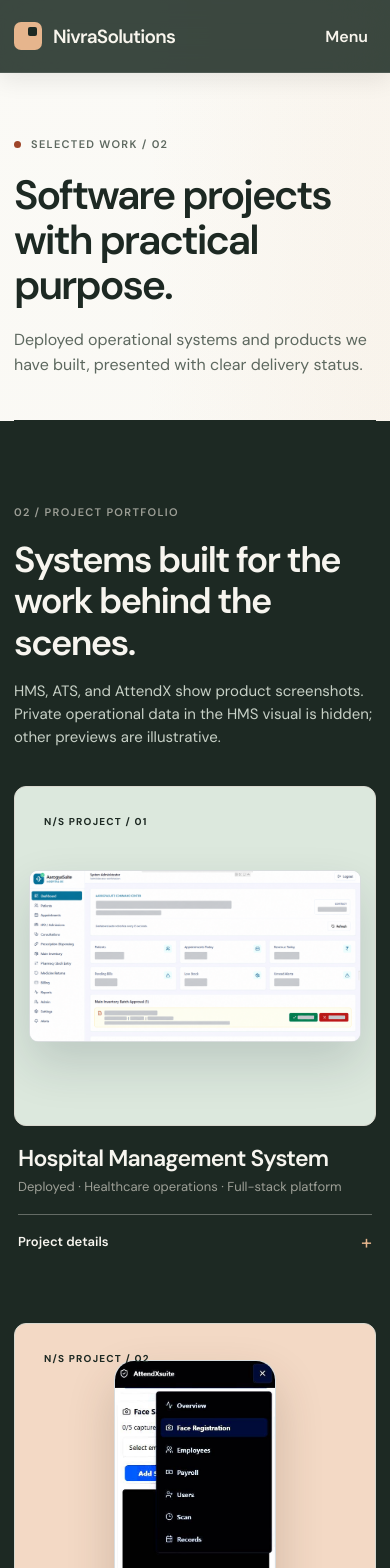
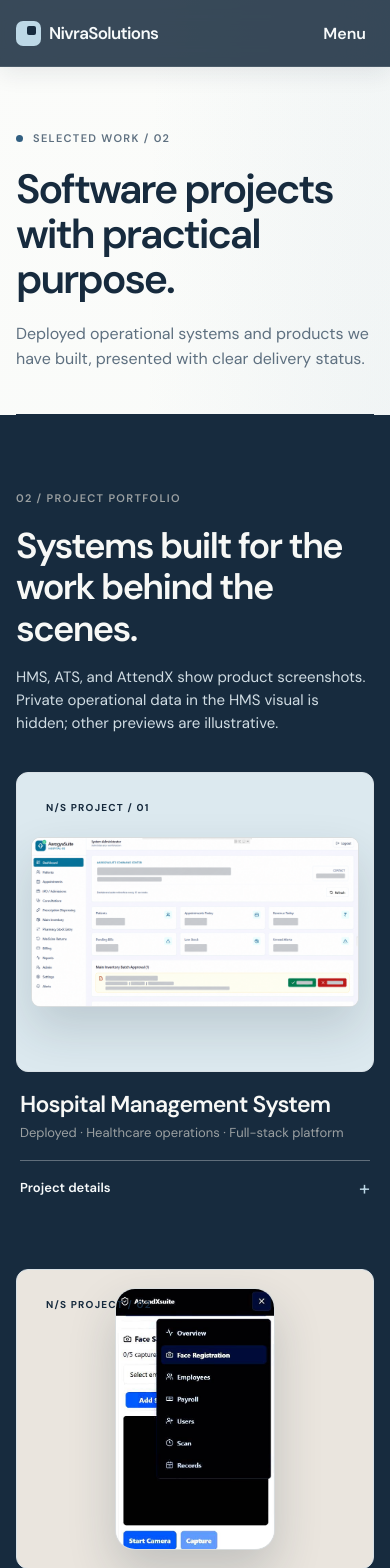
Before and after one commit to ZoxyZee/nivrasolutions, a React (Vite) app: page /work in a window 390 px wide. Shown: the top 1568 px of the page. Built offline with nearby package versions, Linux system fonts and the light colour scheme.

Commit message:
Refine mobile layout and navy palette

```diff
--- a/index.html
+++ b/index.html
@@ -10,7 +10,7 @@
       name="description"
       content="NivraSolutions builds custom software, web applications, and workflow automation for growing teams."
     />
-    <meta name="theme-color" content="#1d2923" />
+    <meta name="theme-color" content="#172b3e" />
     <link rel="preconnect" href="https://fonts.googleapis.com" />
     <link rel="preconnect" href="https://fonts.gstatic.com" crossorigin />
     <link
--- a/public/blog.css
+++ b/public/blog.css
@@ -1,10 +1,10 @@
 :root {
-  --paper: #f5f5f0;
-  --ink: #14232a;
-  --muted: #5d6a6d;
-  --line: rgba(20, 35, 42, 0.2);
-  --acid: #b7dfd3;
-  --coral: #e6a47f;
+  --paper: #f7f8f6;
+  --ink: #172b3e;
+  --muted: #5e7080;
+  --line: #d9e1e6;
+  --acid: #315f81;
+  --coral: #bdd8e6;
 }
 
 * {
@@ -36,7 +36,7 @@ a {
   position: sticky;
   top: 0;
   z-index: 20;
-  background: rgba(245, 245, 240, 0.94);
+  background: rgba(247, 248, 246, 0.94);
   backdrop-filter: blur(18px);
 }
 .blog-nav {
@@ -179,7 +179,7 @@ a {
   letter-spacing: -0.025em;
 }
 .post-row h2 a:hover {
-  color: #9b543b;
+  color: #315f81;
 }
 .post-row p {
   max-width: 620px;
@@ -271,7 +271,7 @@ a {
   text-underline-offset: 4px;
 }
 .article-body a:hover {
-  color: #9b543b;
+  color: #315f81;
 }
 .article-body ul,
 .article-body ol {
@@ -496,12 +496,12 @@ a {
 
 /* Match the main site's straightforward software-company typography. */
 :root {
-  --paper: #f7f5ef;
-  --ink: #1d2923;
-  --muted: #5d685f;
-  --line: #d9d8cf;
-  --acid: #9e4529;
-  --coral: #e6b58d;
+  --paper: #f7f8f6;
+  --ink: #172b3e;
+  --muted: #5e7080;
+  --line: #d9e1e6;
+  --acid: #315f81;
+  --coral: #bdd8e6;
 }
 
 body {
@@ -509,19 +509,19 @@ body {
   background-image:
     radial-gradient(
       ellipse at 90% 30%,
-      rgba(224, 167, 111, 0.1),
+      rgba(119, 159, 187, 0.1),
       transparent 35%
     ),
-    linear-gradient(180deg, #fbfaf6 0%, #f3f1e9 56%, #faf8f3 100%);
+    linear-gradient(180deg, #fbfcfa 0%, #f0f3f2 56%, #f8faf9 100%);
 }
 
 .blog-header {
   border-bottom: 1px solid rgba(255, 255, 255, 0.1);
-  background: rgba(22, 37, 29, 0.88);
-  color: #f8f5ed;
+  background: rgba(18, 39, 58, 0.88);
+  color: #f7fafb;
   -webkit-backdrop-filter: blur(24px) saturate(120%);
   backdrop-filter: blur(24px) saturate(120%);
-  box-shadow: 0 6px 24px rgba(18, 23, 21, 0.12);
+  box-shadow: 0 6px 24px rgba(17, 36, 53, 0.12);
 }
 
 .blog-nav {
@@ -545,7 +545,7 @@ body {
 }
 
 .nav-cta:hover {
-  background: #f0caa9;
+  background: #d1e6f0;
 }
 
 .blog-hero {
@@ -648,4 +648,42 @@ body {
   .post-row h2 {
     font-size: 28px;
   }
+
+  .blog-wrap {
+    width: calc(100% - 32px);
+  }
+
+  .blog-nav {
+    gap: 10px;
+    padding: 14px 0;
+  }
+
+  .blog-brand {
+    font-size: 17px;
+  }
+
+  .blog-nav nav {
+    flex-wrap: wrap;
+    gap: 4px 16px;
+    overflow: visible;
+    white-space: normal;
+  }
+
+  .blog-nav nav a:not(.nav-cta) {
+    min-height: 40px;
+    display: inline-flex;
+    align-items: center;
+  }
+
+  .blog-nav .nav-cta {
+    min-height: 40px;
+    display: inline-flex;
+    align-items: center;
+    padding: 8px 12px;
+  }
+
+  .article-body pre {
+    max-width: 100%;
+    overflow-x: auto;
+  }
 }
--- a/src/professional.css
+++ b/src/professional.css
@@ -1,14 +1,14 @@
 /* NivraSolutions' product-led visual layer. The base stylesheet retains layout
    and component behavior; this layer gives the site a distinctive B2B finish. */
 :root {
-  --paper: #f7f5ef;
-  --paper2: #ede9df;
-  --ink: #1d2923;
-  --muted: #5d685f;
-  --line: #d9d8cf;
-  --acid: #9e4529;
-  --coral: #e6b58d;
-  --soft-accent: #e3eae1;
+  --paper: #f7f8f6;
+  --paper2: #e8eef1;
+  --ink: #172b3e;
+  --muted: #5e7080;
+  --line: #d9e1e6;
+  --acid: #315f81;
+  --coral: #bdd8e6;
+  --soft-accent: #e3edf2;
   --radius: 12px;
 }
 
@@ -17,14 +17,14 @@ body {
   background-image:
     radial-gradient(
       ellipse at 90% 30%,
-      rgba(224, 167, 111, 0.1),
+      rgba(119, 159, 187, 0.1),
       transparent 35%
     ),
-    linear-gradient(180deg, #fbfaf6 0%, #f3f1e9 56%, #faf8f3 100%);
+    linear-gradient(180deg, #fbfcfa 0%, #f0f3f2 56%, #f8faf9 100%);
 }
 
 ::selection {
-  background: #e9c7aa;
+  background: #c7dfeb;
   color: var(--ink);
 }
 
@@ -41,11 +41,11 @@ body {
 
 .site-header {
   border-bottom: 1px solid rgba(255, 255, 255, 0.1);
-  background: rgba(22, 37, 29, 0.84);
-  color: #f8f5ed;
+  background: rgba(18, 39, 58, 0.84);
+  color: #f7fafb;
   -webkit-backdrop-filter: blur(24px) saturate(120%);
   backdrop-filter: blur(24px) saturate(120%);
-  box-shadow: 0 6px 24px rgba(18, 23, 21, 0.09);
+  box-shadow: 0 6px 24px rgba(17, 36, 53, 0.09);
   transition:
     background 0.3s ease,
     border-color 0.3s ease,
@@ -54,8 +54,8 @@ body {
 
 .site-header.is-scrolled {
   border-bottom-color: rgba(255, 255, 255, 0.15);
-  background: rgba(22, 37, 29, 0.93);
-  box-shadow: 0 12px 34px rgba(18, 23, 21, 0.17);
+  background: rgba(18, 39, 58, 0.93);
+  box-shadow: 0 12px 34px rgba(17, 36, 53, 0.17);
 }
 
 @supports not (
@@ -105,7 +105,7 @@ body {
 
 .pill:hover,
 .nav-links .pill:hover {
-  background: #f0caa9;
+  background: #d1e6f0;
   color: var(--ink);
   transform: none;
 }
@@ -161,14 +161,14 @@ h1 em::after {
   display: block;
   min-height: auto;
   padding: 0;
-  color: #f8f5ed;
+  color: #f7fafb;
   background:
     radial-gradient(
       ellipse at 88% 72%,
-      rgba(137, 111, 77, 0.13),
+      rgba(105, 151, 181, 0.17),
       transparent 44%
     ),
-    linear-gradient(125deg, #17251e 0%, #21352a 100%);
+    linear-gradient(125deg, #102638 0%, #1b3b53 100%);
   overflow: hidden;
 }
 
@@ -187,7 +187,7 @@ h1 em::after {
 }
 
 .hero .eyebrow {
-  color: #d4d6cd;
+  color: #d5e2e8;
 }
 
 .hero .eyebrow::before {
@@ -205,13 +205,13 @@ h1 em::after {
 
 .hero h1 span {
   display: inline;
-  color: #eac7a6;
+  color: #c9e3ef;
 }
 
 .hero-content > p {
   max-width: 600px;
   margin: 0;
-  color: #d2d4cc;
+  color: #d2e0e7;
   font-size: clamp(17px, 1.5vw, 20px);
   line-height: 1.62;
 }
@@ -247,14 +247,14 @@ h1 em::after {
 }
 
 .button-primary:hover {
-  background: #f0caa9;
+  background: #d1e6f0;
   transform: translateY(-2px);
 }
 
 .button-secondary {
   border: 1px solid rgba(255, 255, 255, 0.42);
   background: rgba(255, 255, 255, 0.05);
-  color: #f8f5ed;
+  color: #f7fafb;
 }
 
 .button-secondary:hover {
@@ -269,7 +269,7 @@ h1 em::after {
   margin-top: 50px;
   padding-top: 21px;
   border-top: 1px solid rgba(255, 255, 255, 0.2);
-  color: #c6cbc1;
+  color: #c8d9e2;
   font-size: 12px;
 }
 
@@ -289,17 +289,17 @@ h1 em::after {
   padding: 26px;
   border: 1px solid rgba(255, 255, 255, 0.25);
   border-radius: 12px;
-  background: #cbd6c9;
+  background: #d7e5ec;
   overflow: hidden;
   transition: background-color 0.35s ease;
 }
 
 .hero-visual--attendx {
-  background: #e2d5c7;
+  background: #e9e8e3;
 }
 
 .hero-visual--erp {
-  background: #d9ded2;
+  background: #e1e8eb;
 }
 
 .hero-visual::before {
@@ -374,7 +374,7 @@ h1 em::after {
   justify-content: space-between;
   gap: 20px;
   padding-top: 17px;
-  border-top: 1px solid rgba(29, 41, 35, 0.22);
+  border-top: 1px solid rgba(23, 43, 62, 0.22);
   color: var(--ink);
 }
 
@@ -391,7 +391,7 @@ h1 em::after {
 }
 
 .hero-visual-caption span {
-  color: #46564b;
+  color: #496478;
   font-size: 12px;
 }
 
@@ -406,7 +406,7 @@ h1 em::after {
   width: 38px;
   height: 38px;
   place-items: center;
-  border: 1px solid rgba(29, 41, 35, 0.4);
+  border: 1px solid rgba(23, 43, 62, 0.4);
   border-radius: 6px;
   background: transparent;
   color: var(--ink);
@@ -442,7 +442,7 @@ h1 em::after {
   width: 100%;
   aspect-ratio: 1.32;
   transform: none;
-  box-shadow: 0 20px 44px rgba(19, 28, 23, 0.17);
+  box-shadow: 0 20px 44px rgba(17, 36, 53, 0.17);
 }
 
 .hero-visual .app-window:hover {
@@ -607,23 +607,23 @@ h1 em::after {
 }
 
 .hospital .project-card {
-  background-color: #dce8dd;
+  background-color: #dce9ef;
 }
 
 .attendx .project-card {
-  background-color: #f3d9c5;
+  background-color: #eae5de;
 }
 
 .erp .project-card {
-  background-color: #e7e2d5;
+  background-color: #e1e7e9;
 }
 
 .servify .project-card {
-  background-color: #dfded1;
+  background-color: #e8ebe7;
 }
 
 .ats .project-card {
-  background-color: #dce5e9;
+  background-color: #dce8ef;
 }
 
 .project-screenshot {
@@ -653,7 +653,7 @@ h1 em::after {
 .project-screenshot--attendx {
   width: min(49%, 220px);
   border-radius: 20px;
-  box-shadow: 0 22px 48px rgba(66, 44, 32, 0.2);
+  box-shadow: 0 22px 48px rgba(31, 51, 67, 0.2);
 }
 
 .project-screenshot--ats {
@@ -684,7 +684,7 @@ h1 em::after {
 .work-disclaimer {
   max-width: 620px;
   margin: 0 0 36px auto;
-  color: #c7d0c6;
+  color: #d0dce3;
   font-size: 15px;
   line-height: 1.55;
 }
@@ -710,11 +710,11 @@ h1 em::after {
   flex-direction: column;
   width: min(88%, 540px);
   min-height: 345px;
-  border: 1px solid #dedfd9;
+  border: 1px solid #d6e0e4;
   border-radius: 14px;
-  background: #fcfbf7;
+  background: #fcfdfb;
   color: var(--ink);
-  box-shadow: 0 24px 48px rgba(28, 41, 35, 0.15);
+  box-shadow: 0 24px 48px rgba(21, 42, 60, 0.15);
   overflow: hidden;
   transition: transform 0.35s ease;
 }
@@ -776,7 +776,7 @@ h1 em::after {
   padding: 8px 10px;
   border: 1px solid var(--line);
   border-radius: 6px;
-  background: #f1f0e8;
+  background: #edf2f3;
   font-size: 11px;
 }
 
@@ -788,24 +788,28 @@ h1 em::after {
 }
 
 .dashboard-rail {
-  background: #f1f6f1;
+  background: #edf4f7;
 }
 
 .dashboard-rail i:first-of-type,
 .dashboard-chart i:nth-child(3n) {
-  background: #4c8d69;
+  background: #537f9d;
 }
 
 .dashboard-chart i {
-  background: #a9c9a8;
+  background: #a6c7d8;
 }
 
 .dashboard-chart i:nth-child(4n) {
-  background: #e3a475;
+  background: #7c9db5;
 }
 
 .flow-map {
-  background: #e3ede3;
+  background: #e4eff3;
+}
+
+.flow-connector {
+  background: #8aa9bd;
 }
 
 .flow-node.central {
@@ -847,8 +851,8 @@ h1 em::after {
 
 .project-brief {
   margin: 19px 4px 0;
-  border-top: 1px solid rgba(247, 245, 239, 0.32);
-  color: #f7f5ef;
+  border-top: 1px solid rgba(247, 250, 251, 0.32);
+  color: #f7fafb;
 }
 
 .project-brief summary {
@@ -881,7 +885,7 @@ h1 em::after {
 .project-brief p {
   max-width: 560px;
   margin: 0 0 20px;
-  color: #c7d0c6;
+  color: #d0dce3;
   font-size: 14px;
   line-height: 1.6;
 }
@@ -891,7 +895,7 @@ h1 em::after {
   gap: 8px;
   margin: 0 0 22px;
   padding-left: 18px;
-  color: #e0e7df;
+  color: #e0ebef;
   font-size: 13px;
   line-height: 1.5;
 }
@@ -905,9 +909,9 @@ h1 em::after {
 
 .project-stack span {
   padding: 7px 9px;
-  border: 1px solid rgba(247, 245, 239, 0.25);
+  border: 1px solid rgba(247, 250, 251, 0.25);
   border-radius: 5px;
-  color: #f7f5ef;
+  color: #f7fafb;
   font-size: 11px;
 }
 
@@ -925,7 +929,7 @@ h1 em::after {
 }
 
 .service::before {
-  background: #f0e9df;
+  background: #e8eff3;
 }
 
 .text-link {
@@ -968,7 +972,7 @@ h1 em::after {
 
 .about-card p {
   max-width: 350px;
-  color: #d7d8ce;
+  color: #d6e3e9;
 }
 
 .about-copy h2 {
@@ -1025,7 +1029,7 @@ h1 em::after {
   margin-top: 36px;
   padding-bottom: 7px;
   border-bottom: 1px solid var(--coral);
-  color: #f7f5ef;
+  color: #f7fafb;
   font-size: 15px;
   font-weight: 600;
 }
@@ -1034,12 +1038,17 @@ h1 em::after {
   color: var(--coral);
 }
 
+.team-card-links a:hover,
+.blog-preview-list h3 a:hover {
+  color: var(--acid);
+}
+
 .step h3 {
   font-size: 25px;
 }
 
 .process {
-  background: #eeeae1;
+  background: #e9eef1;
   border-color: var(--line);
 }
 
@@ -1048,7 +1057,7 @@ h1 em::after {
 }
 
 .page-cta {
-  background: #24392d;
+  background: #1b3a52;
   color: #ffffff;
 }
 
@@ -1072,7 +1081,7 @@ h1 em::after {
 }
 
 .contact {
-  background: #efece2;
+  background: #edf2f4;
   text-align: left;
 }
 
@@ -1168,6 +1177,9 @@ h1 em::after {
 
   .nav-links {
     background: var(--ink);
+    max-height: calc(100dvh - 88px);
+    overflow-y: auto;
+    overscroll-behavior: contain;
     visibility: hidden;
     transition:
       opacity 0.3s ease,
@@ -1247,18 +1259,55 @@ h1 em::after {
 }
 
 @media (max-width: 560px) {
+  .wrap {
+    width: calc(100% - 32px);
+  }
+
+  .nav {
+    height: 66px;
+  }
+
+  .brand {
+    gap: 8px;
+    font-size: 17px;
+  }
+
+  .brand-mark {
+    flex: none;
+    width: 25px;
+    height: 25px;
+  }
+
+  .menu {
+    min-width: 44px;
+    min-height: 44px;
+  }
+
+  .nav-links {
+    inset: 66px 12px auto;
+    max-height: calc(100dvh - 78px);
+    padding: 14px 18px;
+    border-radius: 10px;
+  }
+
+  .nav-links a {
+    min-height: 48px;
+    display: flex;
+    align-items: center;
+  }
+
   body {
     background-image:
       radial-gradient(
         ellipse at 100% 15%,
-        rgba(224, 167, 111, 0.08),
+        rgba(119, 159, 187, 0.08),
         transparent 45%
       ),
-      linear-gradient(180deg, #fbfaf6 0%, #f3f1e9 100%);
+      linear-gradient(180deg, #fbfcfa 0%, #f0f3f2 100%);
   }
 
   section {
-    padding: 72px 0;
+    padding: 64px 0;
   }
 
   .home-work {
@@ -1278,7 +1327,13 @@ h1 em::after {
   }
 
   .work:not(.home-work) .project-card {
-    min-height: 340px;
+    min-height: 300px;
+  }
+
+  .project-meta span,
+  .project-brief,
+  .project-detail-image figcaption {
+    overflow-wrap: anywhere;
   }
 
   .servify-preview {
@@ -1301,7 +1356,8 @@ h1 em::after {
   }
 
   .hero-inner {
-    padding: 64px 0 72px;
+    gap: 32px;
+    padding: 52px 0 64px;
   }
 
   .hero h1 {
@@ -1319,11 +1375,18 @@ h1 em::after {
   }
 
   .hero-capabilities {
-    margin-top: 36px;
+    gap: 8px;
+    margin-top: 30px;
+  }
+
+  .hero-capabilities span {
+    padding: 7px 10px;
+    border: 1px solid rgba(255, 255, 255, 0.25);
+    border-radius: 4px;
   }
 
   .hero-capabilities span + span::before {
-    margin-right: 10px;
+    display: none;
   }
 
   .hero-visual {
@@ -1332,7 +1395,7 @@ h1 em::after {
   }
 
   .hero-visual-stage {
-    min-height: 250px;
+    min-height: 230px;
   }
 
   .hero-visual .phone {
@@ -1429,7 +1492,23 @@ h1 em::after {
   }
 
   .contact-people {
-    margin-top: 64px;
+    margin-top: 52px;
+  }
+
+  .contact-link {
+    max-width: 100%;
+    gap: 10px;
+    font-size: clamp(15px, 4.4vw, 18px);
+    text-align: left;
+  }
+
+  .contact-email {
+    min-width: 0;
+    overflow-wrap: anywhere;
+  }
+
+  .contact-link > span:last-child {
+    flex: none;
   }
 
   .contact-people-grid {
@@ -1447,7 +1526,42 @@ h1 em::after {
   }
 
   .contact-details {
-    margin-top: 68px;
+    margin-top: 56px;
+  }
+
+  .footer-end a,
+  .footer-end span {
+    overflow-wrap: anywhere;
+  }
+}
+
+@media (max-width: 380px) {
+  .hero h1 {
+    font-size: 40px;
+  }
+
+  .hero-visual {
+    padding: 12px;
+  }
+
+  .hero-visual-stage {
+    min-height: 210px;
+  }
+
+  .hero-visual .phone {
+    width: 98px;
+  }
+
+  .page-intro h1,
+  .contact h1 {
+    font-size: 38px;
+  }
+
+  .heading h2,
+  .home-split-head h2,
+  .home-about h2,
+  .team-heading h2 {
+    font-size: 32px;
   }
 }
 
--- a/src/sections/Contact.jsx
+++ b/src/sections/Contact.jsx
@@ -8,7 +8,8 @@ export default function Contact() {
         <small>Tell us what you're working on</small>
         <h1>Let's discuss your project.</h1>
         <a className="contact-link" href={`mailto:${contactEmail}`}>
-          {contactEmail} <span aria-hidden="true">↗</span>
+          <span className="contact-email">{contactEmail}</span>
+          <span aria-hidden="true">↗</span>
         </a>
       </Reveal>
       <div
```
Also changed, not shown: 1 other file (tests, documents, lock files or other folders).
